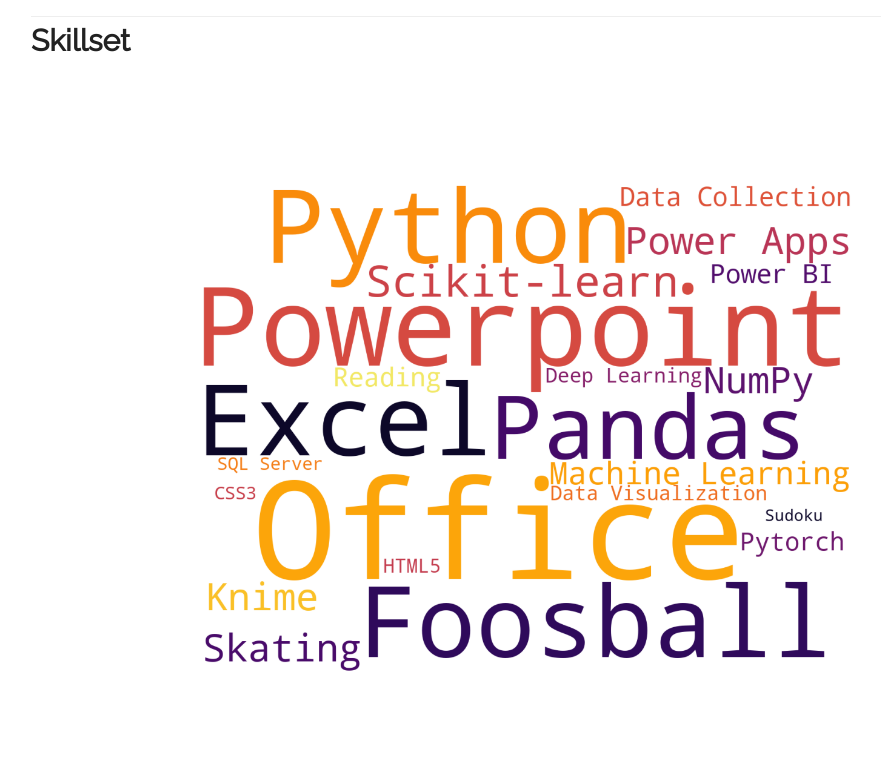
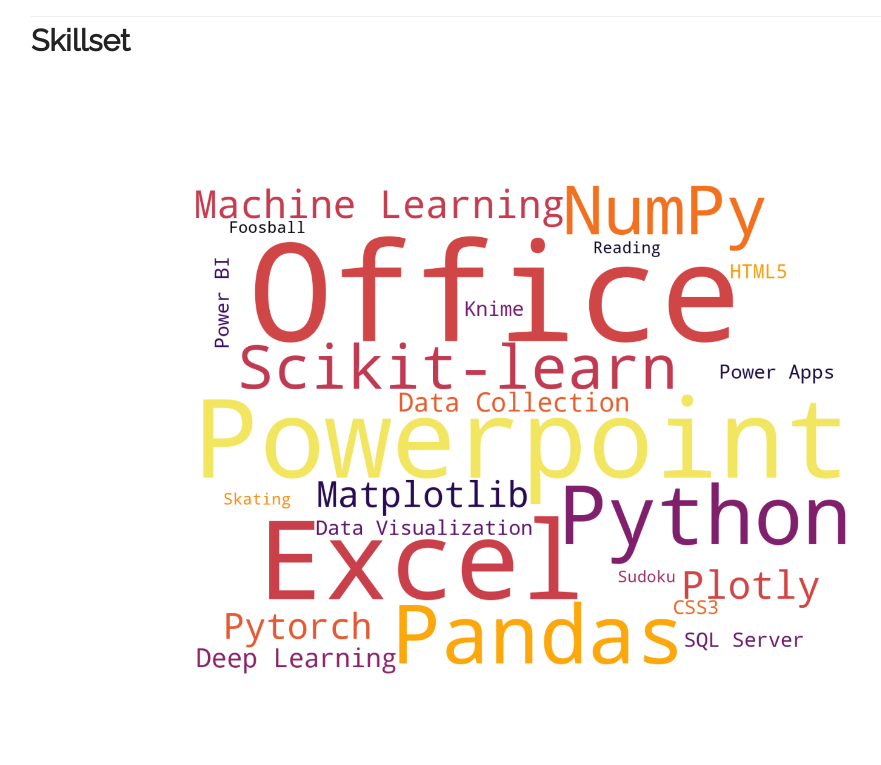
Before and after one commit to Pi-Akash/Pi-Akash.github.io, a plain HTML site: page index.html in a window 1280 px wide. Shown: the part 972-1737 px from the top of the page, without its empty margins (129-1010 px from the left). Drawn offline with Linux system fonts and the light colour scheme.

Commit message:
Update index.html
updated the skillset wordcloud

```diff
--- a/index.html
+++ b/index.html
@@ -190,7 +190,7 @@
         <!-- skillset content -->
         <div class = "skillset-body-content row test_box">
             <div class = "twelve columns test_box">
-                <img class = "skillset-image" src = "./images/skillcloud_inferno.png" height="100%" width="100%">
+                <img class = "skillset-image" src = "./images/skillcloud_inferno2.png" height="100%" width="100%">
             </div>
         </div>
         <!-- skillset content END -->
```
